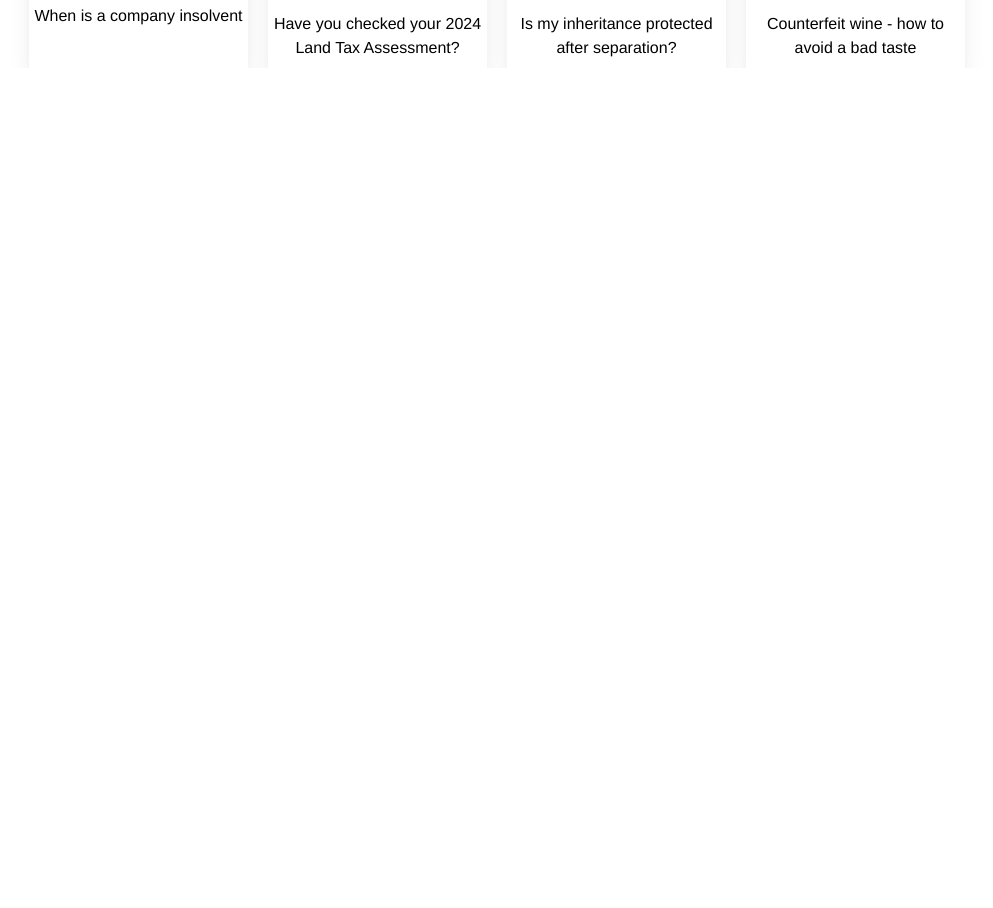
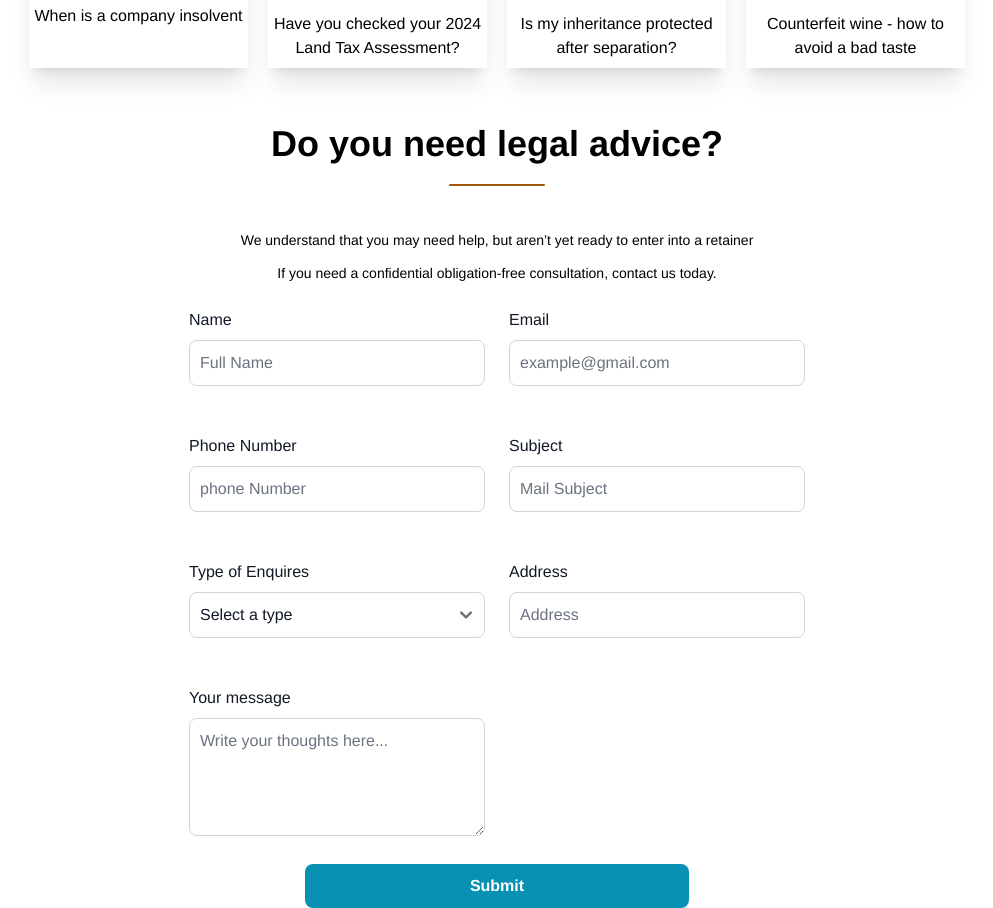
Before and after one commit to abenooo/lawyer_public_site, a Next.js app: page / in a window 1280 px wide. Shown: the part 3260-4168 px from the top of the page, without its empty margins (143-1136 px from the left). Before the commit the page ends 3328 px from the top, so only its background shows below. Built offline with nearby package versions, Linux system fonts and the light colour scheme.

Commit message:
Import contact us page in every page

```diff
--- a/pages/_app.js
+++ b/pages/_app.js
@@ -2,6 +2,7 @@ import "@/styles/globals.css";
 import MyNavbar from "@/components/navbar";
 import Hero from "@/components/Hero";
 import { useRouter } from "next/router";
+import ContactUs from "@/components/ContactUs";
 
 export default function App({ Component, pageProps }) {
   const router = useRouter();
@@ -12,6 +13,7 @@ export default function App({ Component, pageProps }) {
       <MyNavbar />
       {isHomePage && <Hero />}
       <Component {...pageProps} />
+      <ContactUs/>
     </>
   );
 }
```
